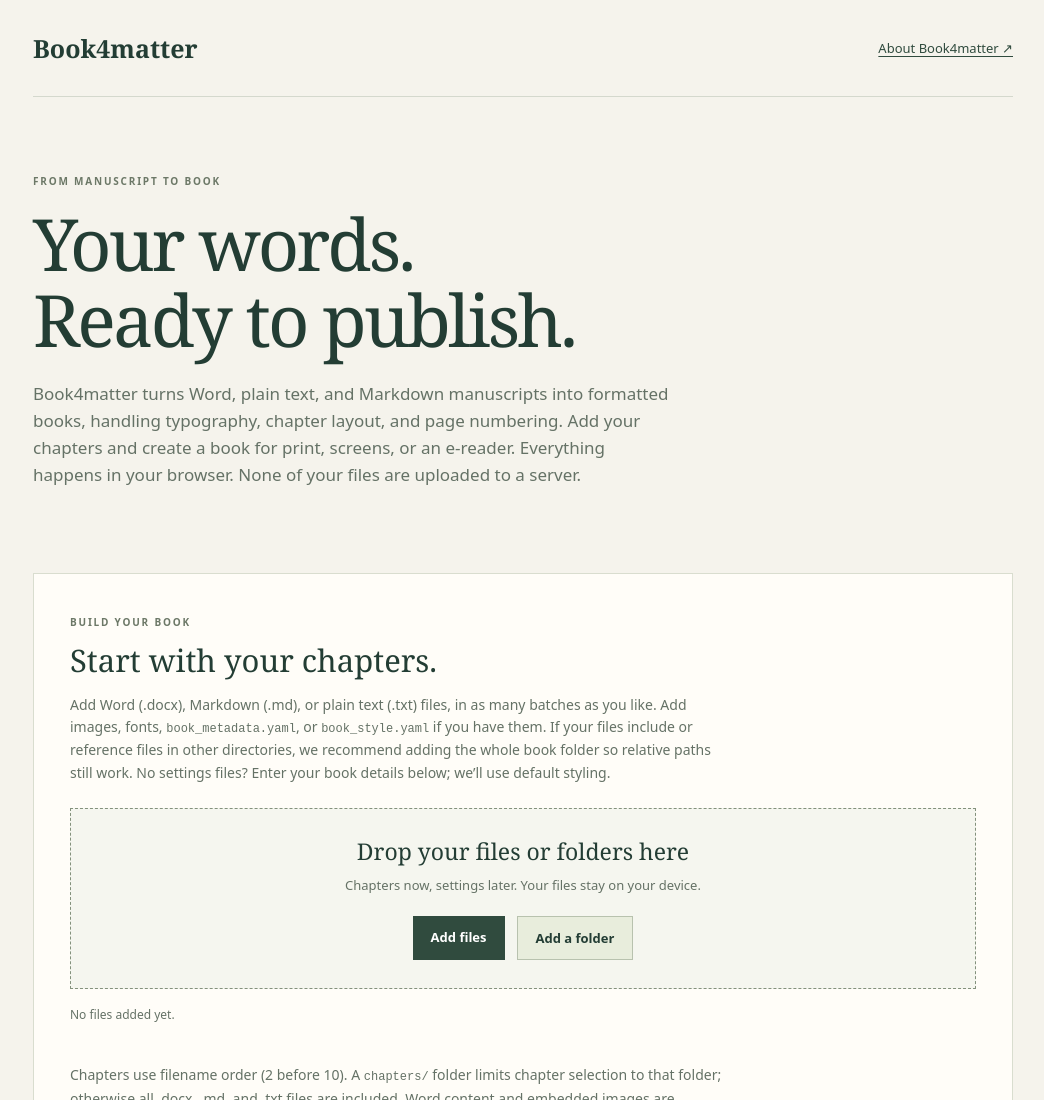
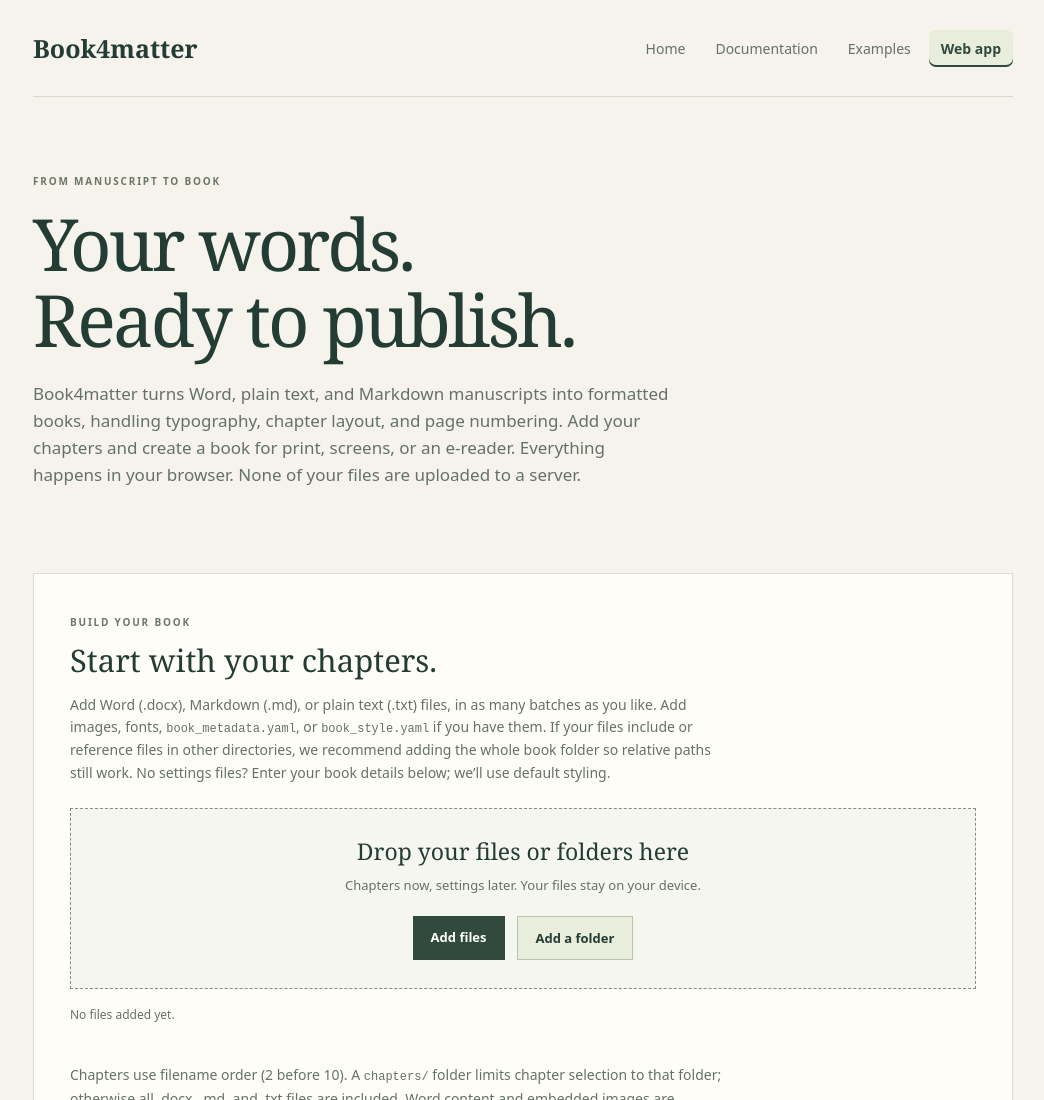
Before and after one commit to cocode/book4matter-web, a website built with Vite: page index.html in a window 1280 px wide. Shown: the top 1100 px of the page, without its empty margins (117-1161 px from the left). Built offline with nearby package versions, Linux system fonts and the light colour scheme.

Commit message:
Add nav bar.

```diff
--- a/index.html
+++ b/index.html
@@ -2,7 +2,12 @@
 <html lang="en">
 <head><meta charset="utf-8"><meta name="viewport" content="width=device-width, initial-scale=1"><title>Book4matter</title><link rel="stylesheet" href="/src/style.css"></head>
 <body><main>
-<header><a href="%BASE_URL%" class="brand">Book4matter</a><div class="header-links"><a href="https://book4matter.com/" target="_blank" rel="noopener noreferrer">About Book4matter ↗</a></div></header>
+<header><a href="%BASE_URL%" class="brand">Book4matter</a><nav class="site-nav" aria-label="Book4matter navigation">
+<a href="https://book4matter.com/">Home</a>
+<a href="https://book4matter.com/examples/docs/book4matter.html">Documentation</a>
+<a href="https://book4matter.com/#examples">Examples</a>
+<a href="%BASE_URL%" aria-current="page">Web app</a>
+</nav></header>
 <section class="intro"><p class="eyebrow">FROM MANUSCRIPT TO BOOK</p><h1>Your words.<br>Ready to publish.</h1><p class="lede">Book4matter turns Word, plain text, and Markdown manuscripts into formatted books, handling typography, chapter layout, and page numbering. Add your chapters and create a book for print, screens, or an e-reader. Everything happens in your browser. None of your files are uploaded to a server.</p></section>
 <section class="upload" aria-labelledby="upload-title">
 <p class="eyebrow">BUILD YOUR BOOK</p><h2 id="upload-title">Start with your chapters.</h2>
--- a/src/style.css
+++ b/src/style.css
@@ -2,7 +2,13 @@
 .upload{margin-top:28px;padding:30px 36px;border:1px solid #d9ddcf;background:#fffdf8}.upload h2{font:normal 31px/1.2 Georgia,serif;margin:12px 0}.upload>p:not(.eyebrow){font-size:14px;color:#657266;max-width:660px}.folder-label{display:block;font-size:13px;font-weight:600;margin:20px 0 8px}input[type=file]{max-width:100%;font:13px system-ui}input::file-selector-button{border:1px solid #83917c;background:#e8eddc;padding:10px 14px;color:#233d34;cursor:pointer;margin-right:12px}#project-info{font-size:12px}.upload code{font-size:12px}@media(max-width:700px){.upload{padding:24px}}
 
 .build-result{padding:18px 0 0}.build-result #status{margin-bottom:0}
-header{flex-wrap:wrap;gap:18px}.header-links{display:flex;align-items:center;flex-wrap:wrap;gap:20px;font-size:13px}.header-links a{text-underline-offset:3px}
+header{flex-wrap:wrap;gap:18px}
+/* Shared navigation order and selected-page treatment across Book4matter. */
+.site-nav{display:flex;align-items:center;flex-wrap:wrap;gap:6px;font-size:14px;line-height:1.5}
+.site-nav a{padding:8px 12px;border-radius:7px;color:#657266;text-decoration:none}
+.site-nav a:hover{background:#e8eddc;color:#304b3e}
+.site-nav a[aria-current="page"]{background:#e8eddc;color:#304b3e;font-weight:600;box-shadow:inset 0 -2px #304b3e}
+.site-nav a:focus-visible{outline:2px solid #304b3e;outline-offset:2px}
 
 /* Additive uploads and output choices. Native inputs remain keyboard accessible. */
 .drop-zone{border:1px dashed #83917c;background:#f5f6ef;padding:28px;margin:24px 0 16px;text-align:center;transition:background .15s,border-color .15s}
```
